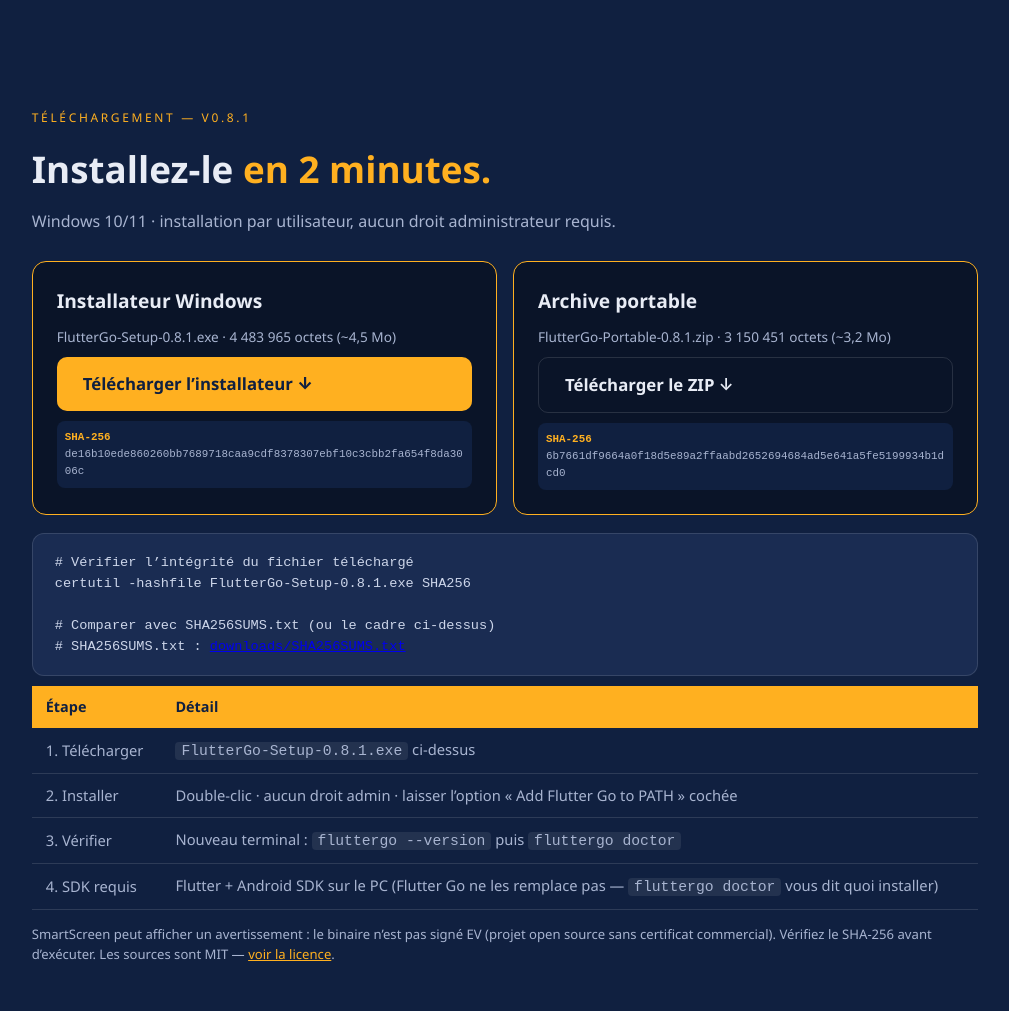
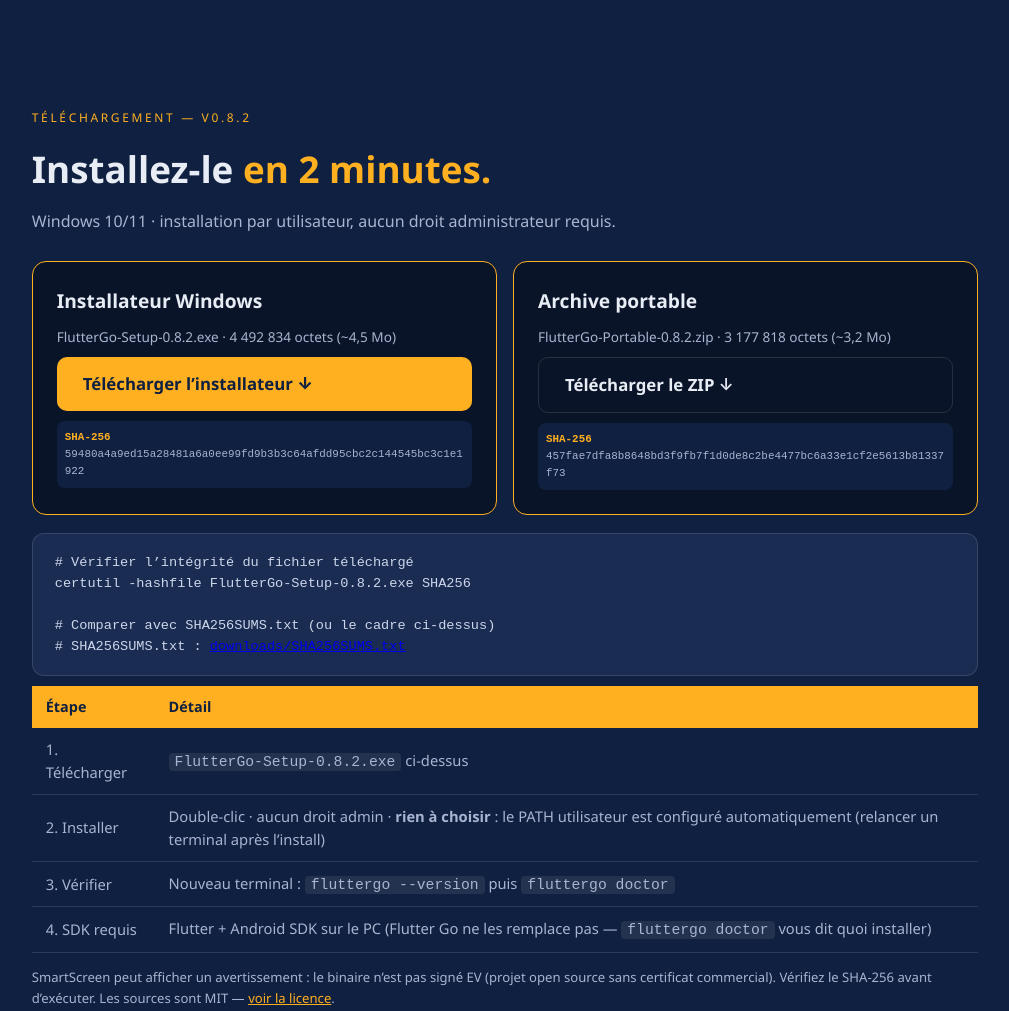
Before and after one commit to emstronglezin-cmd/fluttergo-site, a plain HTML site: page index.html in a window 1280 px wide. Shown: the part 1374-2385 px from the top of the page, without its empty margins (135-1144 px from the left). Drawn offline with Linux system fonts and the light colour scheme.

Commit message:
v0.8.2 — installateur 100% automatique (PATH utilisateur sans case à cocher)
- FlutterGo-Setup-0.8.2.exe / FlutterGo-Portable-0.8.2.zip (SHA-256 vérifiés)
- Manuel PDF v0.8.2 (installation sans aucune option requise)
- Landing : tailles, empreintes SHA-256 et instructions d'installation mis à jour

```diff
--- a/index.html
+++ b/index.html
@@ -3,8 +3,8 @@
 <head>
   <meta charset="utf-8">
   <meta name="viewport" content="width=device-width, initial-scale=1">
-  <meta name="description" content="Flutter Go — l'expérience Expo Go pour Flutter. Hot Reload automatique sur vos appareils, sans câble, en équipe. Téléchargez l'installateur Windows officiel v0.8.1.">
-  <title>Flutter Go · Le mobile, sans l'attente — Téléchargement v0.8.1</title>
+  <meta name="description" content="Flutter Go — l'expérience Expo Go pour Flutter. Hot Reload automatique sur vos appareils, sans câble, en équipe. Téléchargez l'installateur Windows officiel v0.8.2.">
+  <title>Flutter Go · Le mobile, sans l'attente — Téléchargement v0.8.2</title>
   <style>
     :root{
       --navy:#102040; --navy-2:#1a2c52; --ink:#e8ecf5; --muted:#a8b4d0;
@@ -70,20 +70,20 @@
       <a href="#features">Fonctions</a>
       <a href="#telecharger">Télécharger</a>
       <a href="#faq">FAQ</a>
-      <a href="downloads/FlutterGo-Manuel-v0.8.1.pdf">Manuel PDF</a>
+      <a href="downloads/FlutterGo-Manuel-v0.8.2.pdf">Manuel PDF</a>
     </nav>
   </header>
 
   <section class="hero">
     <div>
-      <p class="eyebrow">Flutter Go · v0.8.1 · Open Source / MIT</p>
+      <p class="eyebrow">Flutter Go · v0.8.2 · Open Source / MIT</p>
       <h1>Le mobile.<br><em>Sans l’attente.</em></h1>
       <p class="lede">L’expérience « Expo Go » pour Flutter : Hot Reload automatique dès la sauvegarde, sans fil, sur un ou plusieurs appareils — et toute votre équipe sur le même téléphone partagé.</p>
       <div class="hero-actions">
         <a class="btn" href="#telecharger">Télécharger pour Windows ↓</a>
-        <a class="btn secondary" href="downloads/FlutterGo-Manuel-v0.8.1.pdf">Manuel d’installation (PDF)</a>
+        <a class="btn secondary" href="downloads/FlutterGo-Manuel-v0.8.2.pdf">Manuel d’installation (PDF)</a>
       </div>
-      <p class="fineprint">Installateur officiel v0.8.1 · SHA-256 publiés · Licence MIT · © 2026</p>
+      <p class="fineprint">Installateur officiel v0.8.2 · SHA-256 publiés · Licence MIT · © 2026</p>
     </div>
     <div class="panel" aria-hidden="true">
       <p class="panel-head"><span class="dot"></span>SESSION ACTIVE</p>
@@ -113,25 +113,25 @@
   </section>
 
   <section class="section" id="telecharger">
-    <p class="eyebrow">Téléchargement — v0.8.1</p>
+    <p class="eyebrow">Téléchargement — v0.8.2</p>
     <h2>Installez-le <em>en 2 minutes.</em></h2>
     <p class="sub">Windows 10/11 · installation par utilisateur, aucun droit administrateur requis.</p>
     <div class="dl">
       <div class="dl-card">
         <h3>Installateur Windows</h3>
-        <p class="size">FlutterGo-Setup-0.8.1.exe · 4 483 965 octets (~4,5 Mo)</p>
-        <a class="btn" href="downloads/FlutterGo-Setup-0.8.1.exe">Télécharger l’installateur ↓</a>
-        <p class="hash"><b>SHA-256</b><br>de16b10ede860260bb7689718caa9cdf8378307ebf10c3cbb2fa654f8da3006c</p>
+        <p class="size">FlutterGo-Setup-0.8.2.exe · 4 492 834 octets (~4,5 Mo)</p>
+        <a class="btn" href="downloads/FlutterGo-Setup-0.8.2.exe">Télécharger l’installateur ↓</a>
+        <p class="hash"><b>SHA-256</b><br>59480a4a9ed15a28481a6a0ee99fd9b3b3c64afdd95cbc2c144545bc3c1e1922</p>
       </div>
       <div class="dl-card">
         <h3>Archive portable</h3>
-        <p class="size">FlutterGo-Portable-0.8.1.zip · 3 150 451 octets (~3,2 Mo)</p>
-        <a class="btn secondary" href="downloads/FlutterGo-Portable-0.8.1.zip">Télécharger le ZIP ↓</a>
-        <p class="hash"><b>SHA-256</b><br>6b7661df9664a0f18d5e89a2ffaabd2652694684ad5e641a5fe5199934b1dcd0</p>
+        <p class="size">FlutterGo-Portable-0.8.2.zip · 3 177 818 octets (~3,2 Mo)</p>
+        <a class="btn secondary" href="downloads/FlutterGo-Portable-0.8.2.zip">Télécharger le ZIP ↓</a>
+        <p class="hash"><b>SHA-256</b><br>457fae7dfa8b8648bd3f9fb7f1d0de8c2be4477bc6a33e1cf2e5613b81337f73</p>
       </div>
     </div>
     <div class="check-block"># Vérifier l’intégrité du fichier téléchargé
-certutil -hashfile FlutterGo-Setup-0.8.1.exe SHA256
+certutil -hashfile FlutterGo-Setup-0.8.2.exe SHA256
 
 # Comparer avec SHA256SUMS.txt (ou le cadre ci-dessus)
 # SHA256SUMS.txt : <a href="downloads/SHA256SUMS.txt">downloads/SHA256SUMS.txt</a></div>
@@ -139,8 +139,8 @@ certutil -hashfile FlutterGo-Setup-0.8.1.exe SHA256
     <table>
       <thead><tr><th>Étape</th><th>Détail</th></tr></thead>
       <tbody>
-        <tr><td>1. Télécharger</td><td><code>FlutterGo-Setup-0.8.1.exe</code> ci-dessus</td></tr>
-        <tr><td>2. Installer</td><td>Double-clic · aucun droit admin · laisser l’option « Add Flutter Go to PATH » cochée</td></tr>
+        <tr><td>1. Télécharger</td><td><code>FlutterGo-Setup-0.8.2.exe</code> ci-dessus</td></tr>
+        <tr><td>2. Installer</td><td>Double-clic · aucun droit admin · <b>rien à choisir</b> : le PATH utilisateur est configuré automatiquement (relancer un terminal après l’install)</td></tr>
         <tr><td>3. Vérifier</td><td>Nouveau terminal : <code>fluttergo --version</code> puis <code>fluttergo doctor</code></td></tr>
         <tr><td>4. SDK requis</td><td>Flutter + Android SDK sur le PC (Flutter Go ne les remplace pas — <code>fluttergo doctor</code> vous dit quoi installer)</td></tr>
       </tbody>
@@ -159,7 +159,7 @@ certutil -hashfile FlutterGo-Setup-0.8.1.exe SHA256
 
   <footer>
     <span>© 2026 Flutter Go — licence MIT · <a href="LICENSE">LICENSE</a></span>
-    <span><a href="downloads/SHA256SUMS.txt">SHA256SUMS.txt</a> · <a href="downloads/FlutterGo-Manuel-v0.8.1.pdf">Manuel PDF</a></span>
+    <span><a href="downloads/SHA256SUMS.txt">SHA256SUMS.txt</a> · <a href="downloads/FlutterGo-Manuel-v0.8.2.pdf">Manuel PDF</a></span>
     <span>Statut : pré-lancement · aucune donnée personnelle collectée par ce site</span>
   </footer>
 </body>
```
Also changed, not shown: downloads/SHA256SUMS.txt, 7 other files.
